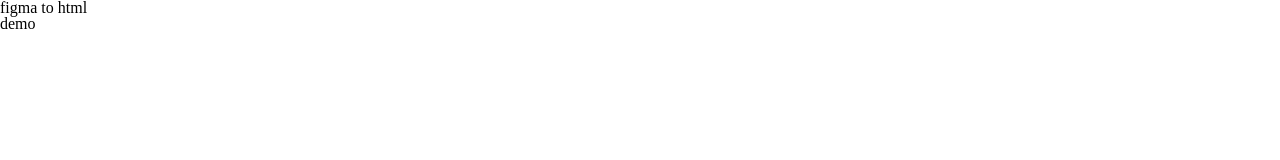
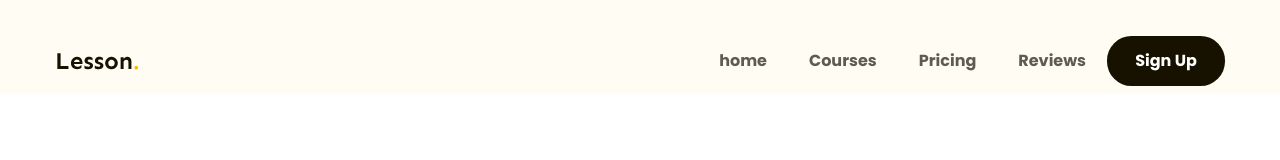
Before and after one commit to kieutheanhweb/figma-to-html, a plain HTML site: page index.html in a window 1280 px wide. Shown: the top 160 px of the page. Drawn offline with Linux system fonts and the light colour scheme.

Commit message:
lam phan header

```diff
--- a/assets/css/style.css
+++ b/assets/css/style.css
@@ -1,9 +1,67 @@
-*{
-    box-sizing: border-box;
+* {
+  box-sizing: border-box;
 }
-html{
-    font-size: 62.5%;
+html {
+  font-size: 62.5%;
 }
-body{
-    font-size: 16px;
+/* khoi phuc lai co chu theo rem */
+body {
+  font-size: 16px;
+  font-family: "Poppins", sans-serif;
 }
+/* ==================common================== */
+a {
+  text-decoration: none;
+}
+.main_content {
+  width: 1170px;
+  max-width: calc(100% - 48px);
+  margin-left: auto;
+  margin-right: auto;
+}
+.btn {
+  display: inline-block;
+  background-color: #171100;
+  font-style: 1.6rem;
+  text-align: center;
+  font-weight: 600;
+  padding: 0px 16px;
+  line-height: 50px;
+  min-width: 118px;
+  color: #fff;
+  border-radius: 24.5px;
+}
+/* ==================header================== */
+.header .body {
+  display: flex;
+  align-items: center;
+  padding: 36px 0 8px;
+}
+.header {
+  background-color: #fffcf4;
+}
+.header.fixed {
+  position: sticky;
+  top: -28px;
+}
+.nav {
+  margin-left: auto;
+}
+.nav ul {
+  display: flex;
+}
+.nav a {
+  color: #5f5b53;
+  font-size: 1.6rem;
+  padding: 8px 21px;
+}
+nav a:hover {
+  color: #171100;
+  font-weight: 600;
+}
+.header.btn_sign_up {
+  min-width: 114px;
+}
+.header.action{
+  margin-left: 49px;
+}
--- a/index.html
+++ b/index.html
@@ -3,12 +3,47 @@
   <head>
     <meta charset="UTF-8" />
     <meta name="viewport" content="width=device-width, initial-scale=1.0" />
-    <link rel="stylesheet" href="./assets/css/resert.css">
-    <link rel="stylesheet" href="./assets/css/style.css">
+
+    <link rel="stylesheet" href="./assets/css/resert.css" />
+    <link rel="preconnect" href="https://fonts.googleapis.com" />
+    <link rel="preconnect" href="https://fonts.gstatic.com" crossorigin />
+    <link
+      href="https://fonts.googleapis.com/css2?family=Poppins:wght@700&family=Sen:wght@400..800&display=swap"
+      rel="stylesheet"
+    />
+    <link rel="stylesheet" href="./assets/css/style.css" />
     <title>Document</title>
   </head>
-  <body>
-    <h1>figma to html</h1>
-    <h2>demo</h2>
+  <body style="height: 10000px;">
+    <!-- header -->
+    <header class="header fixed">
+      <div class="main_content">
+        <div class="body">
+          <!-- logo -->
+          <img src="./assets/img/Logo.svg" alt="Lesson" class="logo" />
+          <!-- navi -->
+          <nav class="nav">
+            <ul>
+              <li class="active">
+                <a href="#!">home</a>
+              </li>
+              <li>
+                <a href="#!">Courses</a>
+              </li>
+              <li>
+                <a href="#!">Pricing</a>
+              </li>
+              <li>
+                <a href="#!">Reviews</a>
+              </li>
+            </ul>
+          </nav>
+          <!-- button action -->
+          <div class="action">
+            <a href="#!" class="btn btn_sign_up">Sign Up</a>
+          </div>
+        </div>
+      </div>
+    </header>
   </body>
 </html>
```
Also changed, not shown: assets/img/Logo.svg (added).
